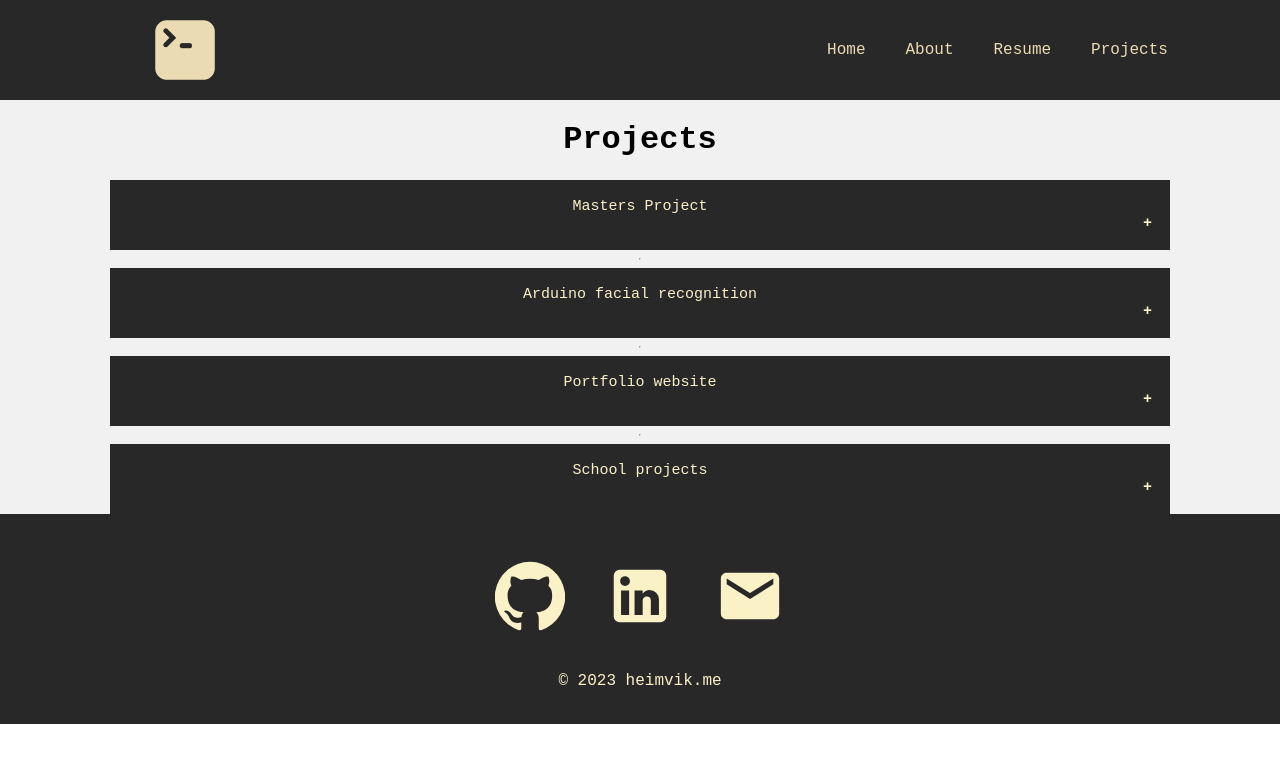
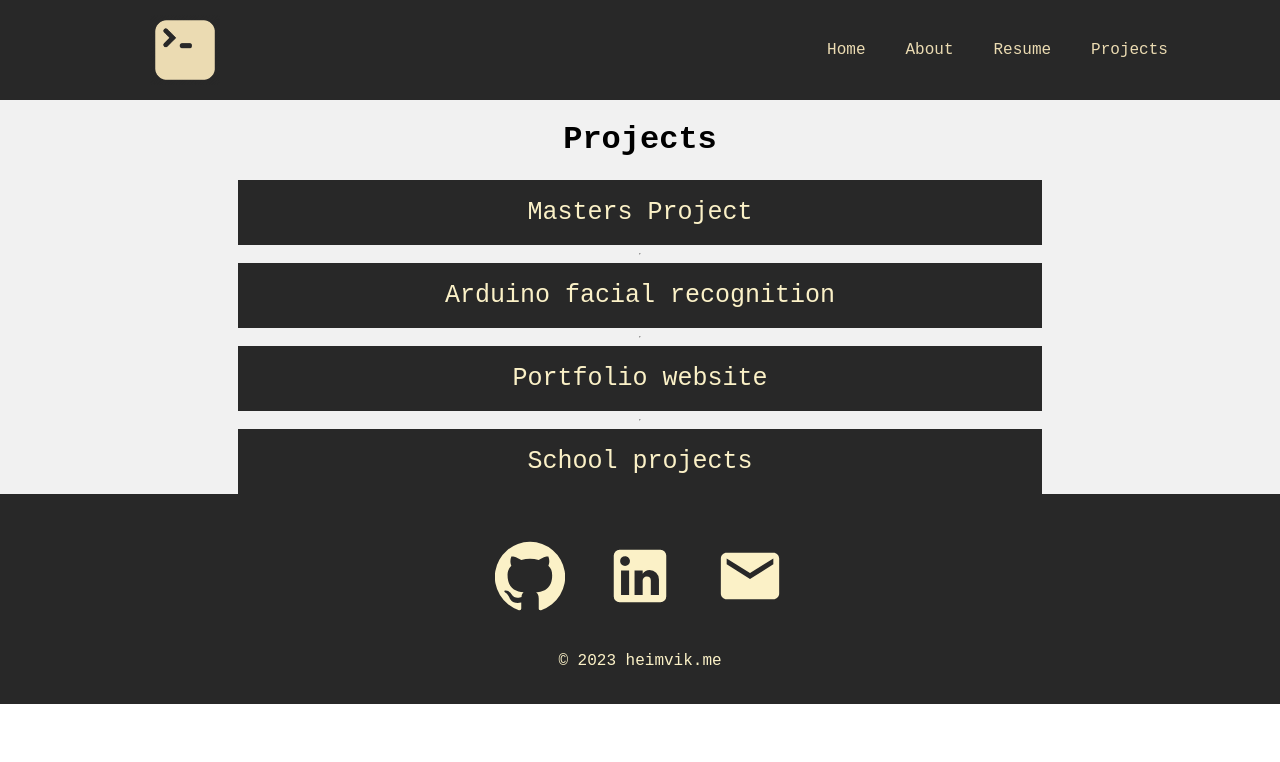
Before and after one commit to danj98/portfolioWebsite, a React (Create React App) app: page /projects in a window 1280 px wide. Shown: the top 762 px of the page. Built offline with nearby package versions, Linux system fonts and the light colour scheme.

Commit message:
fixed collapsible

```diff
--- a/src/pages/Projects.js
+++ b/src/pages/Projects.js
@@ -8,7 +8,7 @@ function Projects() {
 
       <h1>Projects</h1>
 
-      <Collapsible trigger="Masters Project">
+      <Collapsible trigger="Masters Project" triggerTagName="div">
         <p>
           My masters project was about...
         </p>
@@ -16,7 +16,7 @@ function Projects() {
 
       <hr />
 
-      <Collapsible trigger="Arduino facial recognition">
+      <Collapsible trigger="Arduino facial recognition" triggerTagName="div">
         <p>
           This project was about...
         </p>
@@ -24,7 +24,7 @@ function Projects() {
 
       <hr />
 
-      <Collapsible trigger="Portfolio website">
+      <Collapsible trigger="Portfolio website" triggerTagName="div">
         <p>
           This project was about...
         </p>
@@ -32,7 +32,7 @@ function Projects() {
 
       <hr />
 
-      <Collapsible trigger="School projects">
+      <Collapsible trigger="School projects" triggerTagName="div">
         <p>
           This project was about...
         </p>
--- a/src/styles/Projects.css
+++ b/src/styles/Projects.css
@@ -14,11 +14,11 @@
   color: #fbf1c7;
   cursor: pointer;
   padding: 18px;
-  width: 80%;
+  width: 60%;
   border: none;
   text-align: center;
   outline: none;
-  font-size: 15px;
+  font-size: 25px;
 }
 
 .active, .Collapsible:hover {
@@ -26,16 +26,12 @@
 }
 
 .Collapsible:after {
-  content: '\002B';
   color: #fbf1c7;
   font-weight: bold;
   float: right;
   margin-left: 5px;
 }
 
-.active:after {
-  content: "\2212";
-}
 
 .content {
   padding: 0 18px;
```
